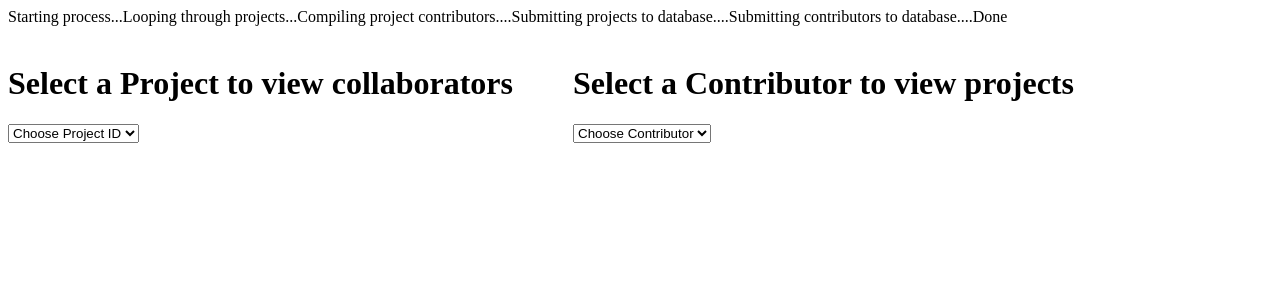
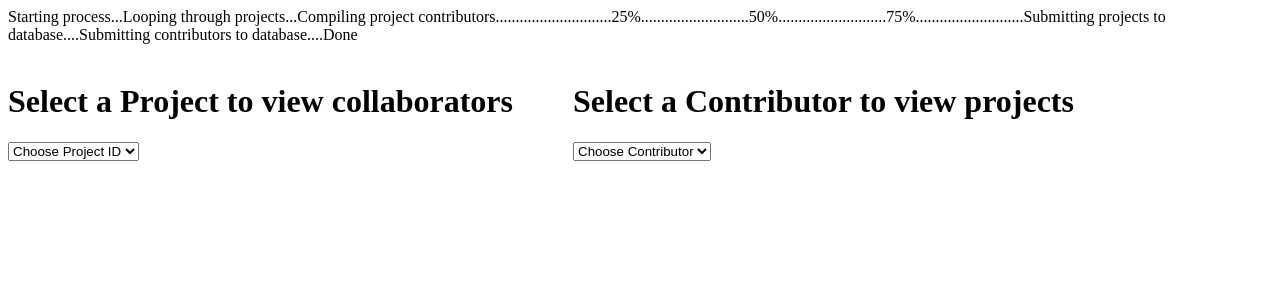
Before and after one commit to amin-amat/WorkOne, a PHP site: page / in a window 1280 px wide. Shown: the top 300 px of the page. Run offline with PHP 8.4, Linux system fonts and the light colour scheme; data that the repository does not hold is empty.

Commit message:
Added % counter

```diff
--- a/PHP-JSON Test/index.php
+++ b/PHP-JSON Test/index.php
@@ -172,6 +172,19 @@ for ($j = 0; $j < 100; $j++) {
 	curl_close($curl);
 	$json            = json_decode($output);
   $c[$j]           = $json;
+
+  if($j === 25){
+    echo "25%...";
+  }
+  elseif($j === 50){
+    echo "50%...";
+  }
+  elseif($j === 75){
+    echo "75%...";
+  }
+  else{
+    echo ".";
+  }
 }
 
 //Uncomment for reference use
```
